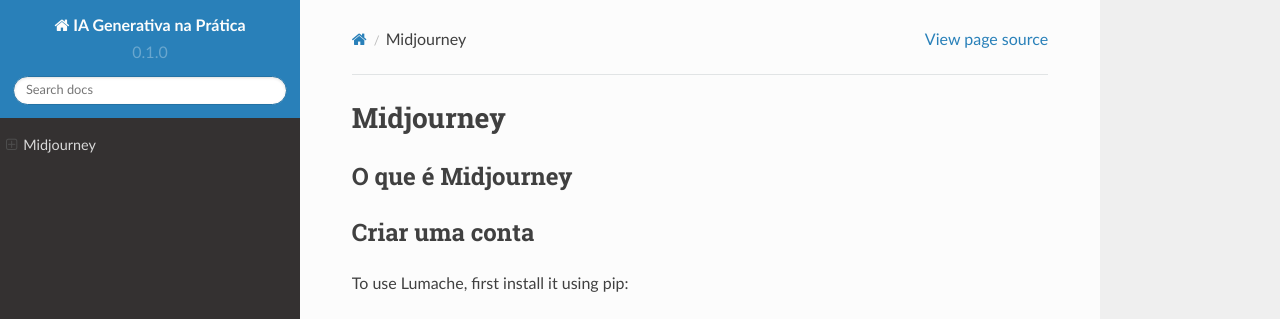
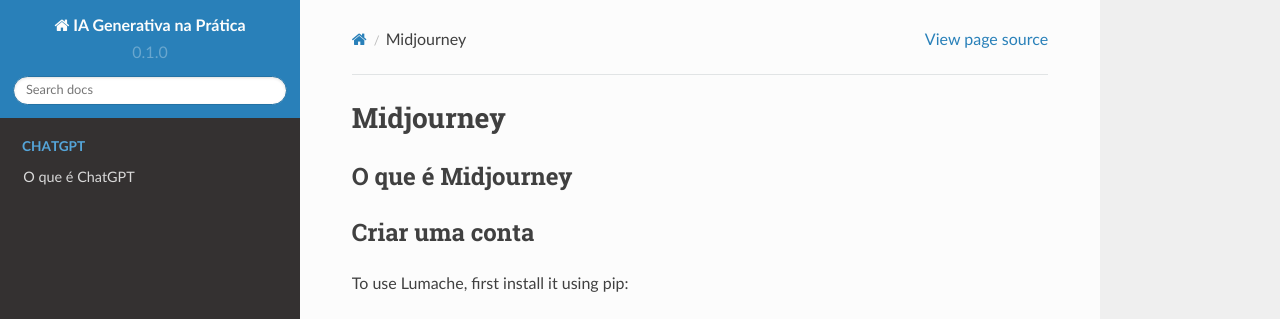
Before and after one commit to conteudo-orbeai/RTD_GENAI_V01, a Sphinx documentation site: the page built from docs/source/Midjourney.rst, in a window 1280 px wide. Shown: the top 319 px of the page. Built offline with Sphinx 7.4.7 and the Read the Docs theme 2.0.0, drawn with Linux system fonts in a browser that asks for light colours; pages that are not in the unit, such as notebooks, are missing from menus.

Commit message:
Update chatgpt_o_que_e_chatgpt.rst

```diff
--- a/docs/source/CHATGPT/chatgpt_o_que_e_chatgpt/chatgpt_o_que_e_chatgpt.rst
+++ b/docs/source/CHATGPT/chatgpt_o_que_e_chatgpt/chatgpt_o_que_e_chatgpt.rst
@@ -1 +1,3 @@
-conteúdo da página aqui
+***************
+O que é ChatGPT
+***************
```
